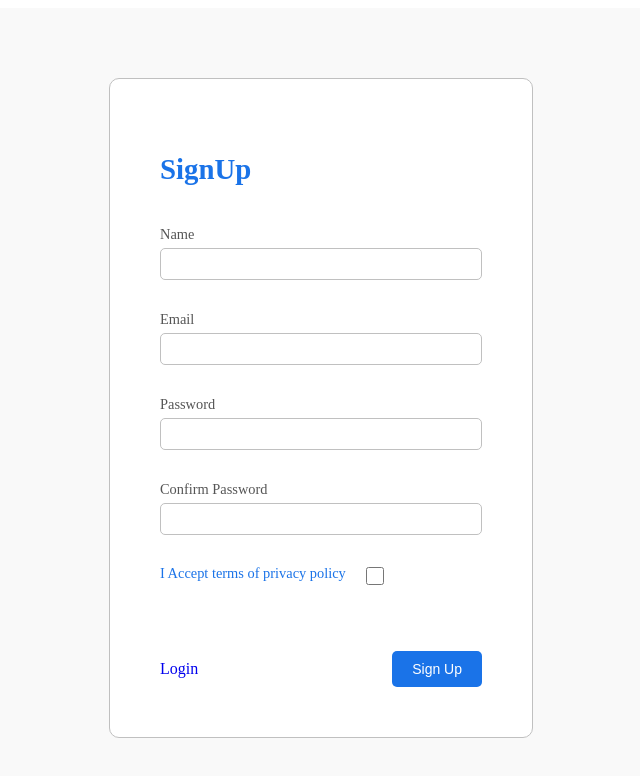
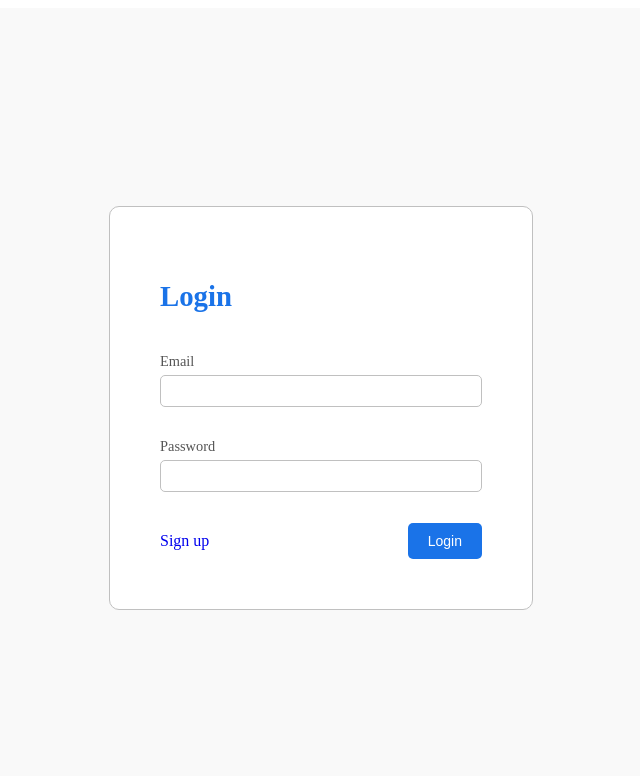
Before and after one commit to totlalr/Registration-Form-Project-With-React, a React (Create React App) app: page /login in a window 1280 px wide. Shown: the top 776 px of the page, without its empty margins (319-959 px from the left). Built offline with nearby package versions, Linux system fonts and the light colour scheme.

Commit message:
add react-router-dom and add login page to project

```diff
--- a/package.json
+++ b/package.json
@@ -8,6 +8,7 @@
     "@testing-library/user-event": "^13.5.0",
     "react": "^18.2.0",
     "react-dom": "^18.2.0",
+    "react-router-dom": "^5.2.0",
     "react-scripts": "5.0.1",
     "react-toastify": "^9.1.1",
     "web-vitals": "^2.1.4"
--- a/src/App.js
+++ b/src/App.js
@@ -1,10 +1,16 @@
 import React from "react";
 import SignUp from "./components/SignUp";
+import Login from "./components/Login";
+import { Route, Switch, Redirect } from "react-router-dom";
 
 function App() {
   return (
     <div className="App">
-      <SignUp />
+      <Switch>
+        <Route path="/login" component={Login} />
+        <Route path="/signup" component={SignUp} />
+        <Redirect from="/" to="/signup" />
+      </Switch>
     </div>
   );
 }
--- /dev/null
+++ b/src/components/Login.js
@@ -0,0 +1,93 @@
+import React, { useState, useEffect } from "react";
+import { validate } from "./validate";
+import { ToastContainer } from "react-toastify";
+import "react-toastify/dist/ReactToastify.css";
+import { notify } from "./toast";
+import styles from "./SignUp.module.css";
+import { Link } from "react-router-dom";
+
+const Login = () => {
+  const [data, setData] = useState({
+    email: "",
+    password: "",
+  });
+
+  const [errors, setErrors] = useState({});
+  const [touched, setTouched] = useState({});
+
+  useEffect(() => {
+    setErrors(validate(data, "login"));
+  }, [data, touched]);
+
+  const changeHandler = (event) => {
+    setData({ ...data, [event.target.name]: event.target.value });
+  };
+
+  const focusHandler = (event) => {
+    setTouched({ ...touched, [event.target.name]: true });
+  };
+
+  const submitHandler = (event) => {
+    event.preventDefault();
+    if (!Object.keys(errors).length) {
+      notify("You loged in successfuly", "success");
+    } else {
+      notify("Invalid data !", "error");
+
+      setTouched({
+        email: true,
+        password: true,
+      });
+    }
+  };
+
+  return (
+    <div className={styles.container}>
+      <form onSubmit={submitHandler} className={styles.formContainer}>
+        <h2 className={styles.header}>Login</h2>
+        <div className={styles.formField}>
+          <label>Email</label>
+          <input
+            className={
+              errors.email && touched.email
+                ? styles.uncompleted
+                : styles.formInput
+            }
+            type="text"
+            name="email"
+            value={data.email}
+            onChange={changeHandler}
+            onFocus={focusHandler}
+          />
+          {errors.email && touched.email && <span>{errors.email}</span>}
+        </div>
+        <div className={styles.formField}>
+          <label>Password</label>
+          <input
+            className={
+              errors.password && touched.password
+                ? styles.uncompleted
+                : styles.formInput
+            }
+            type="password"
+            name="password"
+            value={data.password}
+            onChange={changeHandler}
+            onFocus={focusHandler}
+          />
+          {errors.password && touched.password && (
+            <span>{errors.password}</span>
+          )}
+        </div>
+
+        <div className={styles.formButton}>
+          <Link to="/signup">Sign up</Link>
+          <button> Login</button>
+        </div>
+      </form>
+      <ToastContainer />
+    </div>
+  );
+};
+
+export default Login;
--- a/src/components/SignUp.js
+++ b/src/components/SignUp.js
@@ -4,6 +4,7 @@ import { ToastContainer } from "react-toastify";
 import "react-toastify/dist/ReactToastify.css";
 import { notify } from "./toast";
 import styles from "./SignUp.module.css";
+import { Link } from "react-router-dom";
 
 const SignUp = () => {
   const [data, setData] = useState({
@@ -18,7 +19,7 @@ const SignUp = () => {
   const [touched, setTouched] = useState({});
 
   useEffect(() => {
-    setErrors(validate(data));
+    setErrors(validate(data, "signup"));
   }, [data, touched]);
 
   const changeHandler = (event) => {
@@ -139,7 +140,7 @@ const SignUp = () => {
           )}
         </div>
         <div className={styles.formButton}>
-          <a href="#">Login</a>
+          <Link to="/login">Login</Link>
           <button> Sign Up</button>
         </div>
       </form>
--- a/src/components/validate.js
+++ b/src/components/validate.js
@@ -1,11 +1,5 @@
-export const validate = (data) => {
+export const validate = (data, type) => {
   const errors = {};
-
-  if (!data.name.trim()) {
-    errors.name = "User Name required";
-  } else {
-    delete errors.name;
-  }
 
   if (!data.email) {
     errors.email = "Emial Name required";
@@ -23,6 +17,13 @@ export const validate = (data) => {
     delete errors.password;
   }
 
+  if (type === "signup") {
+    if (!data.name.trim()) {
+      errors.name = "User Name required";
+    } else {
+      delete errors.name;
+    }
+
     if (!data.confirmPassword) {
       errors.confirmPassword = "confirm the Password";
     } else if (data.confirmPassword !== data.password) {
@@ -36,6 +37,7 @@ export const validate = (data) => {
     } else {
       errors.isAccepted = "Accept our regulations";
     }
+  }
 
   return errors;
 };
--- a/src/index.js
+++ b/src/index.js
@@ -1,6 +1,11 @@
 import React from "react";
 import ReactDOM from "react-dom/client";
 import App from "./App";
+import { BrowserRouter } from "react-router-dom";
 
 const root = ReactDOM.createRoot(document.getElementById("root"));
-root.render(<App />);
+root.render(
+  <BrowserRouter>
+    <App />
+  </BrowserRouter>
+);
```
Also changed, not shown: 1 other file (tests, documents, lock files or other folders). Lines whose indentation alone changed are shown as unchanged.
